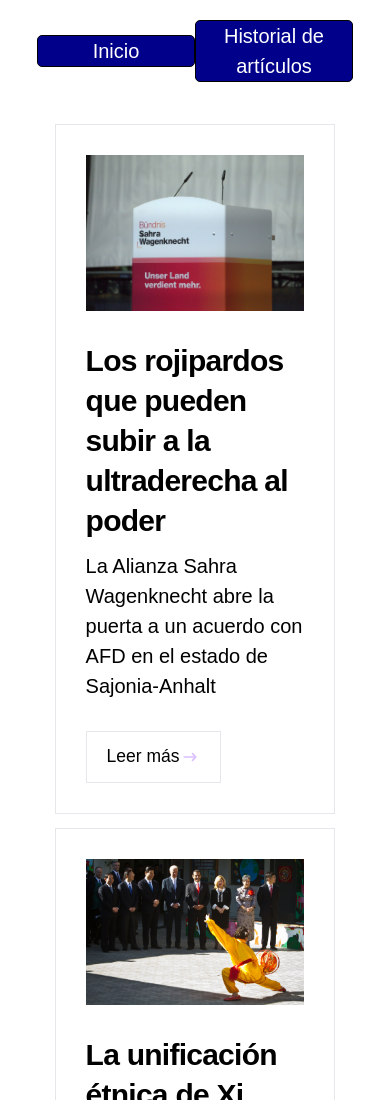
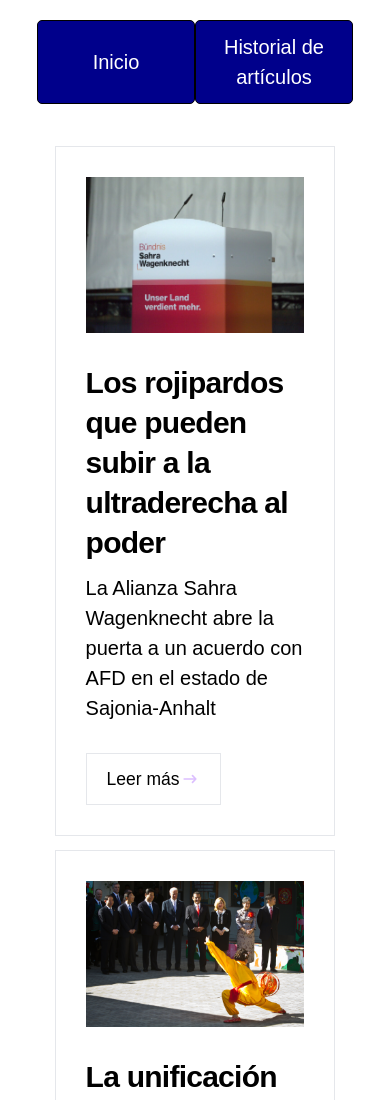
Before and after one commit to DavidFronGuiu/Web, a plain HTML site: page index.html in a window 390 px wide. Shown: the top 1100 px of the page. Drawn offline with nearby package versions, Linux system fonts and the light colour scheme.

Commit message:
Menú para móviles

```diff
--- a/styles/estilosBasicos.css
+++ b/styles/estilosBasicos.css
@@ -21,6 +21,18 @@ nav > ul{
     display: flex;
     align-items: center;
     justify-content:space-evenly;
+}
+
+@media (max-width: 600px) {
+    nav > ul{
+        height: 10vh;
+    }
+    nav > ul >li{
+        display: flex;
+        justify-content: center;
+        align-items: center;
+        vertical-align: middle;
+    }
 }
 
 nav > ul > li{
```
